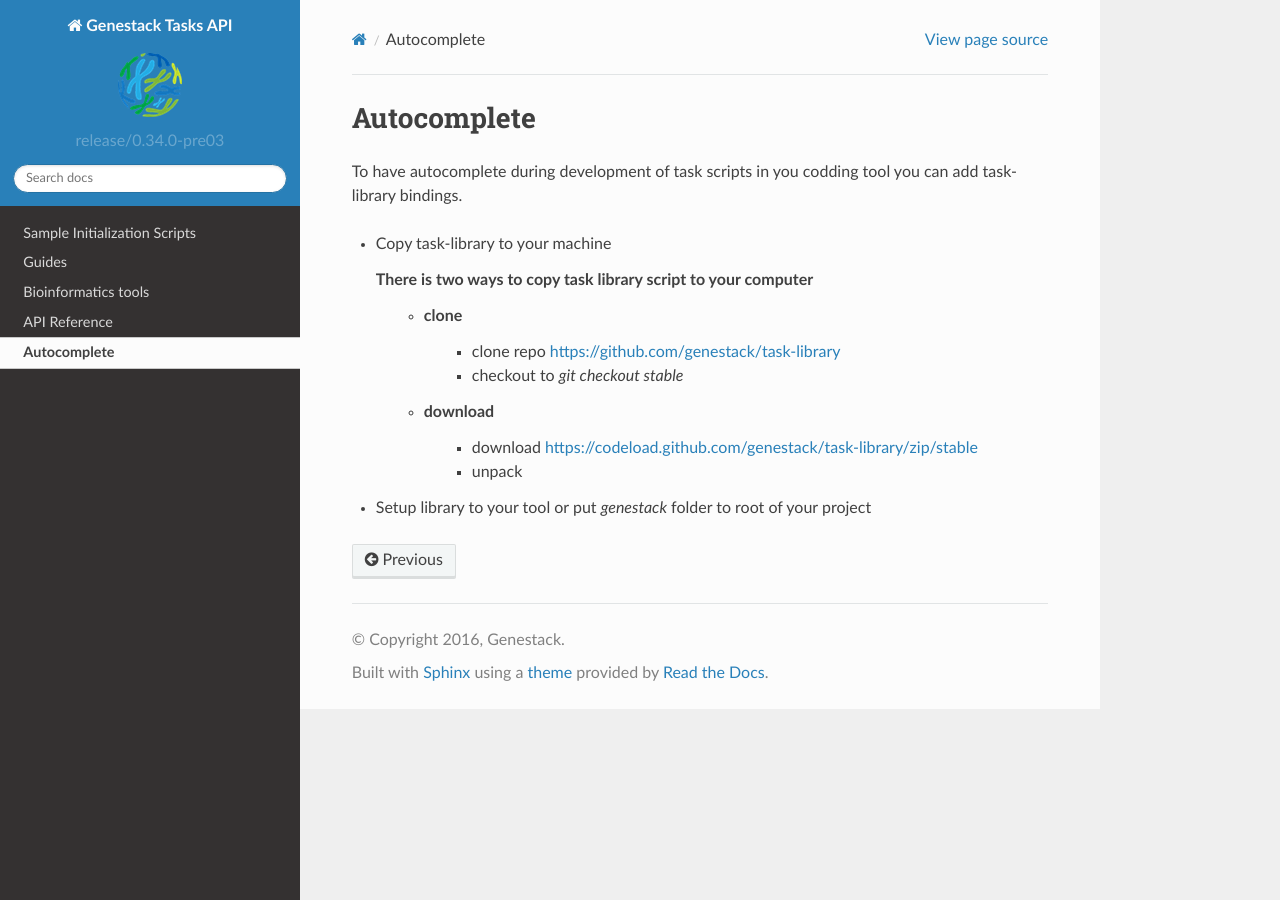
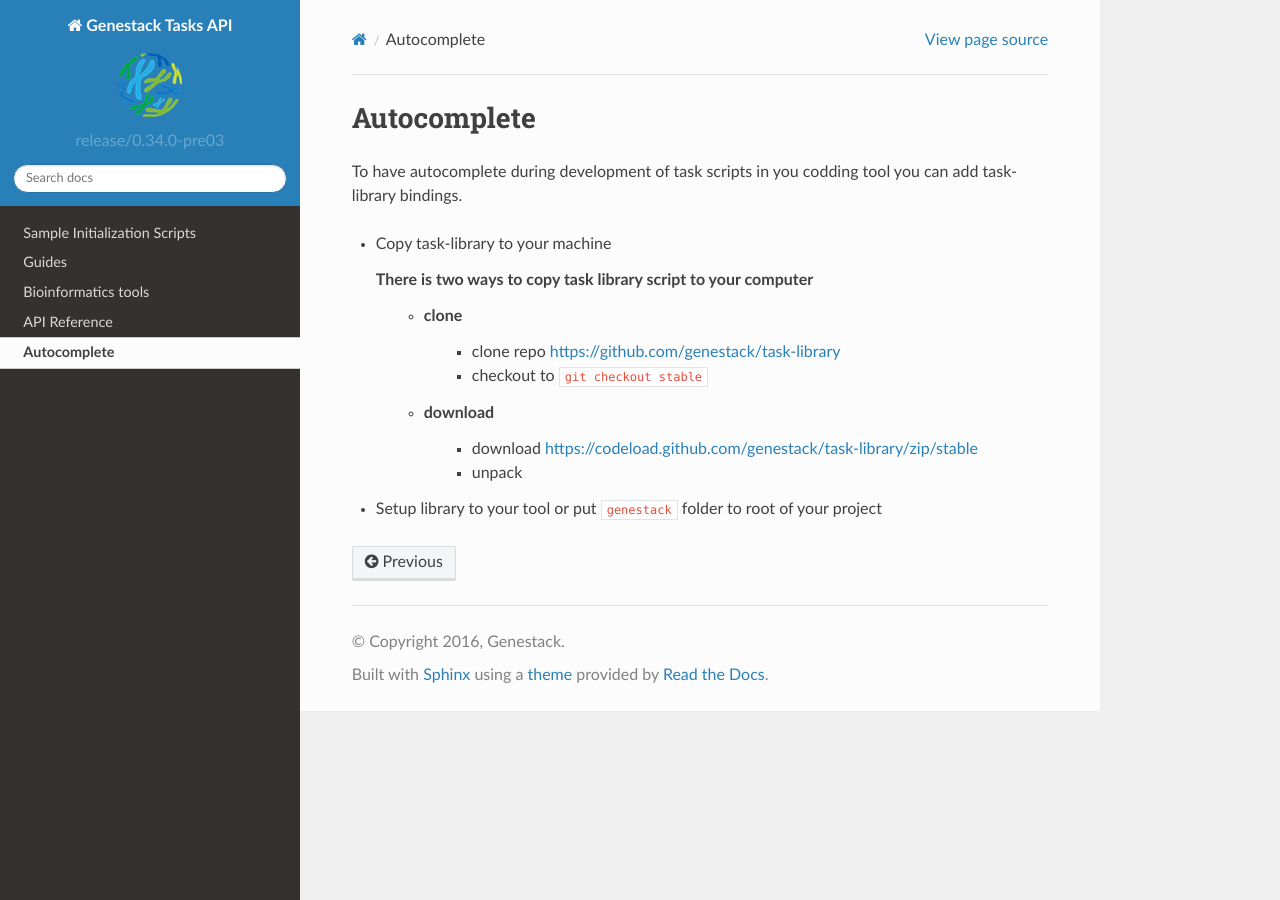
Before and after one commit to genestack/task-library, a Sphinx documentation site: the page built from docs/source/autocomplete.rst, in a window 1280 px wide. Built offline with Sphinx 7.4.7 and the Read the Docs theme 2.0.0, drawn with Linux system fonts in a browser that asks for light colours.

Commit message:
Formatting

```diff
--- a/docs/source/autocomplete.rst
+++ b/docs/source/autocomplete.rst
@@ -9,10 +9,10 @@ To have autocomplete during development of task scripts in you codding tool you
   There is two ways to copy task library script to your computer
         - clone
             - clone repo https://github.com/genestack/task-library
-            - checkout to `git checkout stable`
+            - checkout to ``git checkout stable``
         - download
             - download https://codeload.github.com/genestack/task-library/zip/stable
             - unpack
 
 
-- Setup library to your tool or put `genestack` folder to root of your project
+- Setup library to your tool or put ``genestack`` folder to root of your project
```
